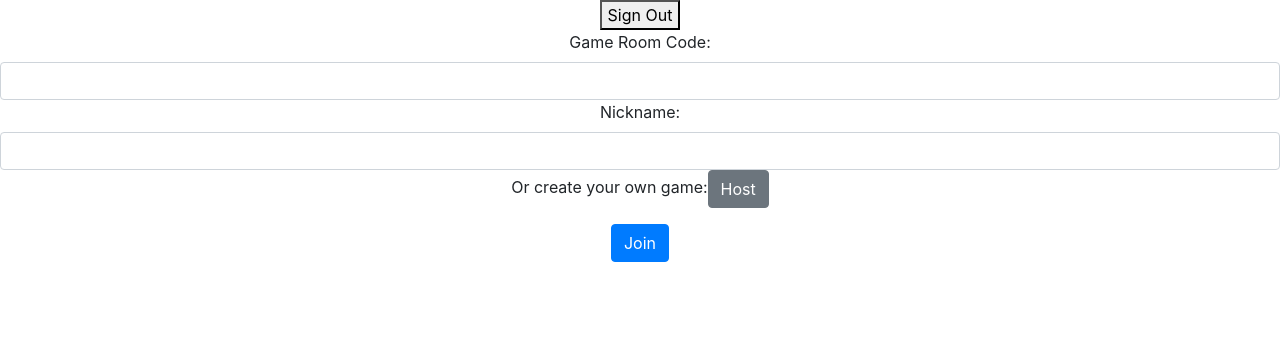
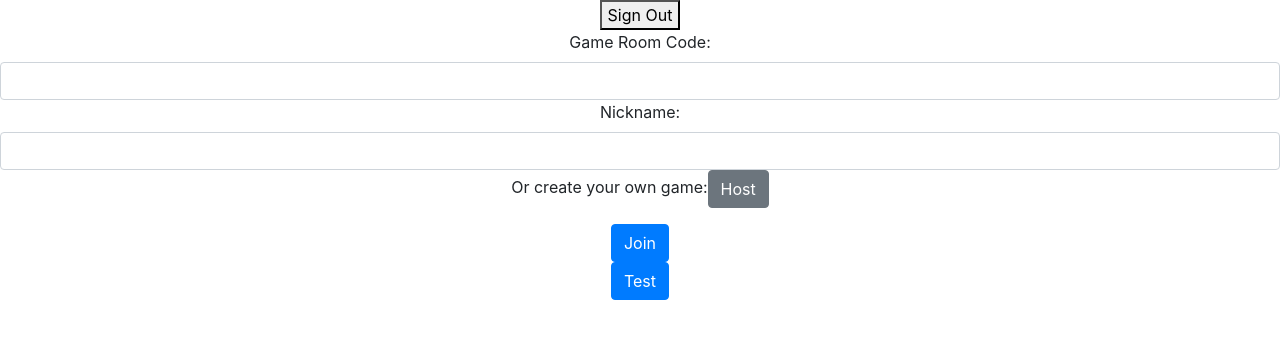
Before and after one commit to The-Odd-Goose/Avalon-Frontend, a React (Create React App) app: page / in a window 1280 px wide. Shown: the top 338 px of the page. Built offline with nearby package versions, Linux system fonts and the light colour scheme; no server answers; sample sign-in values are in the browser's storage.

Commit message:
Deployed backend, added it in

```diff
--- a/src/components/MainMenu.tsx
+++ b/src/components/MainMenu.tsx
@@ -43,6 +43,10 @@ const addToGameFetch = async (username: string, gameId: string, uid: string) =>
 const createGameFetch = async (username: string, uid: string) => {
     const data = { username, uid }
     return await createPostRequest(data, '/game')
+}
+
+const testFetch = async () => {
+    await createPostRequest({}, '/test')
 }
 
 function JoinGame() {
@@ -118,6 +122,8 @@ function JoinGame() {
 
             </Form>
 
+            <Button variant="primary" onClick={testFetch}>Test</Button>
+
 
         </div>
     )
--- a/src/components/fetch.tsx
+++ b/src/components/fetch.tsx
@@ -5,7 +5,7 @@ const createFetchRequest = async (data: Object, method: string, endpoint:string)
 
         var raw = JSON.stringify(data);
 
-        const text = await fetch(`http://localhost:8080${endpoint}`, {
+        const text = await fetch(`https://backend-26kgkl3loq-uc.a.run.app${endpoint}`, {
             method: method,
             headers: myHeaders,
             body: raw,
```
